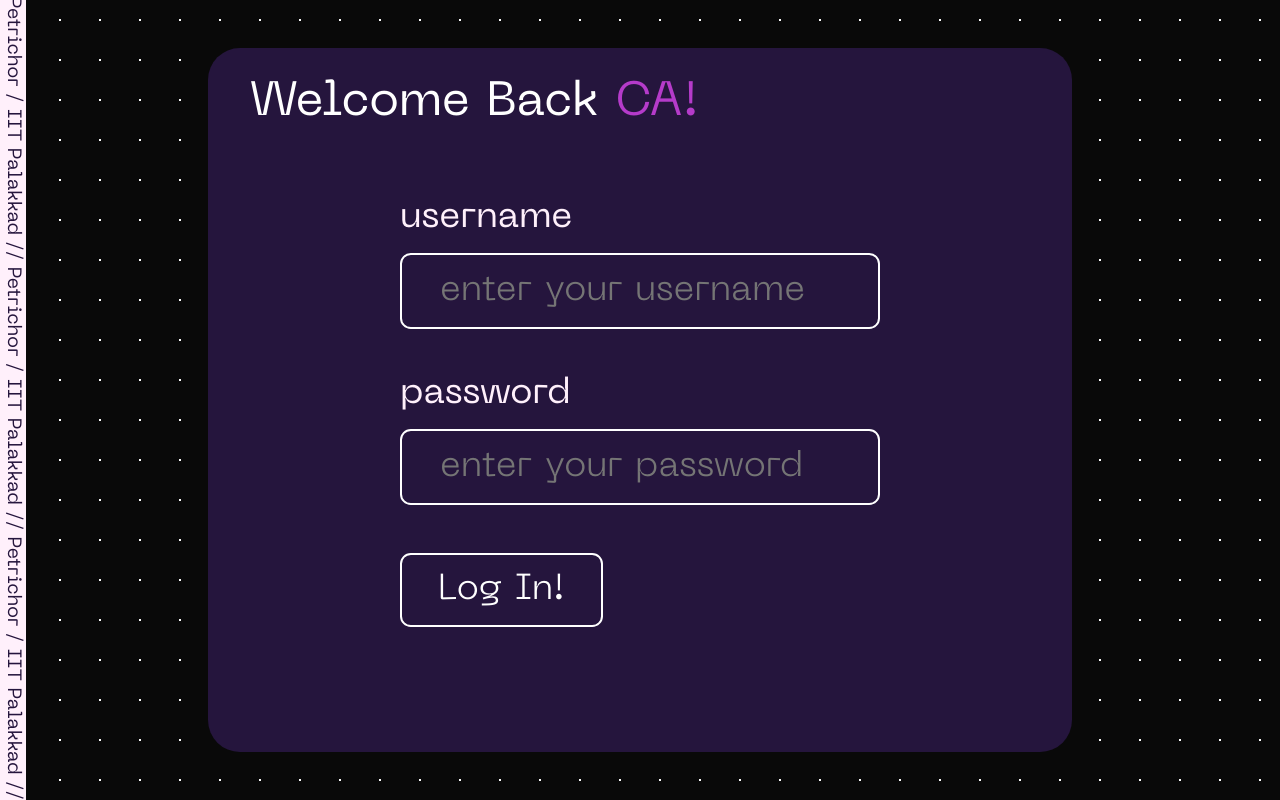
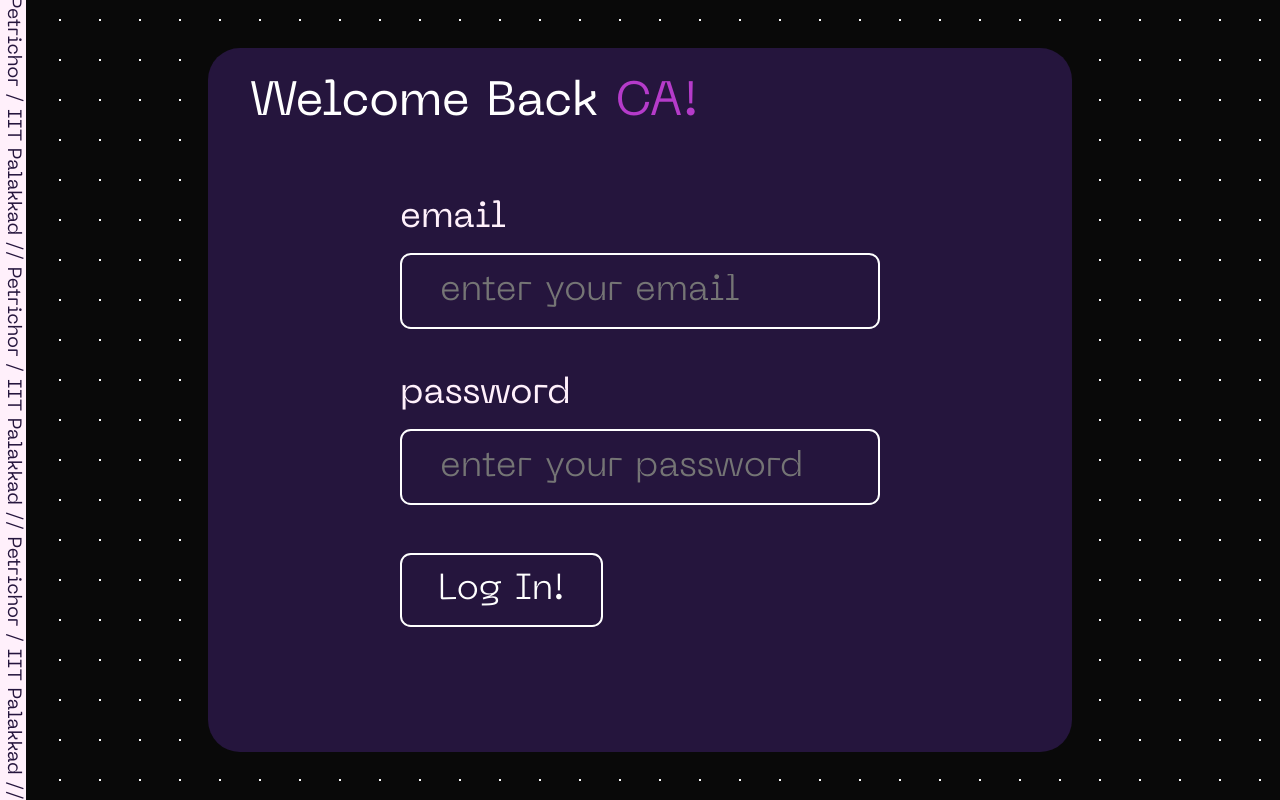
Before and after one commit to PetrichorIITPkd/PCAP-front, a SvelteKit app: page /login in a window 1280 px wide. Built offline with nearby package versions, Linux system fonts and the light colour scheme.

Commit message:
username->email

```diff
--- a/src/routes/login/+page.svelte
+++ b/src/routes/login/+page.svelte
@@ -35,6 +35,7 @@
             user_data.registrations = result.registrations;
         } else {
             alert("Username or Password is incorrect")
+            console.log(result)
         }
     }
 
@@ -48,9 +49,9 @@
         <div class="content">
             <form on:submit|preventDefault class="container">
                 <div class="input-cont">
-                    <div class="heading">username</div>
+                    <div class="heading">email</div>
                     <div class="input">
-                        <input type="text" placeholder="enter your username" class="tp-field inputbox" bind:value={username}>
+                        <input type="text" placeholder="enter your email" class="tp-field inputbox" bind:value={username}>
                     </div>
                     <!-- <div class="validation" style="color: red;">{validation}</div> -->
                 </div>
```
